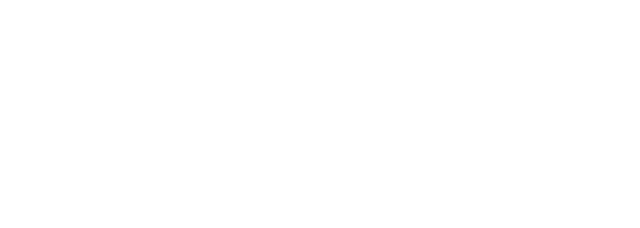
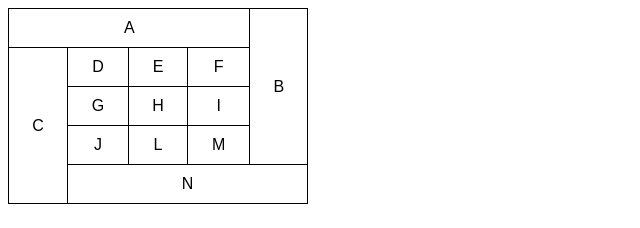
Before and after one commit to paulosjc/html-css, a plain HTML site: page desafios/d013/tabelas-desafio002.html in a window 1280 px wide. Shown: the whole page, without its empty margins (0-640 px from the left). Drawn offline with Linux system fonts and the light colour scheme.

Commit message:
Alterações nos desafios

```diff
--- a/desafios/d013/tabelas-desafio002.html
+++ b/desafios/d013/tabelas-desafio002.html
@@ -0,0 +1,58 @@
+<!DOCTYPE html>
+<html lang="pt-br">
+<head>
+    <meta charset="UTF-8">
+    <meta http-equiv="X-UA-Compatible" content="IE=edge">
+    <meta name="viewport" content="width=device-width, initial-scale=1.0">
+    <title>Desafio de tabelas 02</title>
+    <style>
+        body{
+            font-family: Arial, Helvetica, sans-serif;
+        }
+
+        table{
+            width: 300px;
+            border: 1px solid black;
+            border-collapse: collapse;
+        }
+
+        td{
+            border: 1px solid black;
+            text-align: center;
+            padding: 10px;
+        }
+    </style>
+</head>
+<body>
+    <table>
+        <tr>
+            <td colspan="4">A</td>
+            <td rowspan="6">B</td>
+        </tr>
+        <tr>
+            <td rowspan="6">C</td>
+            <td>D</td>
+            <td>E</td>
+            <td>F</td>
+        </tr>
+        <tr>
+            <td>G</td>
+            <td>H</td>
+            <td>I</td>
+        </tr>
+        <tr>
+            <tr>
+                <td>J</td>
+                <td>L</td>
+                <td>M</td>
+            </tr>
+            <tr>
+                <tr>
+                    <td colspan="4">N</td>
+                </tr>
+            </tr>
+
+        </tr>
+    </table>
+</body>
+</html>
```
Also changed, not shown: desafios/d013/tabelas-desafio001.html (+1 -0 lines).
